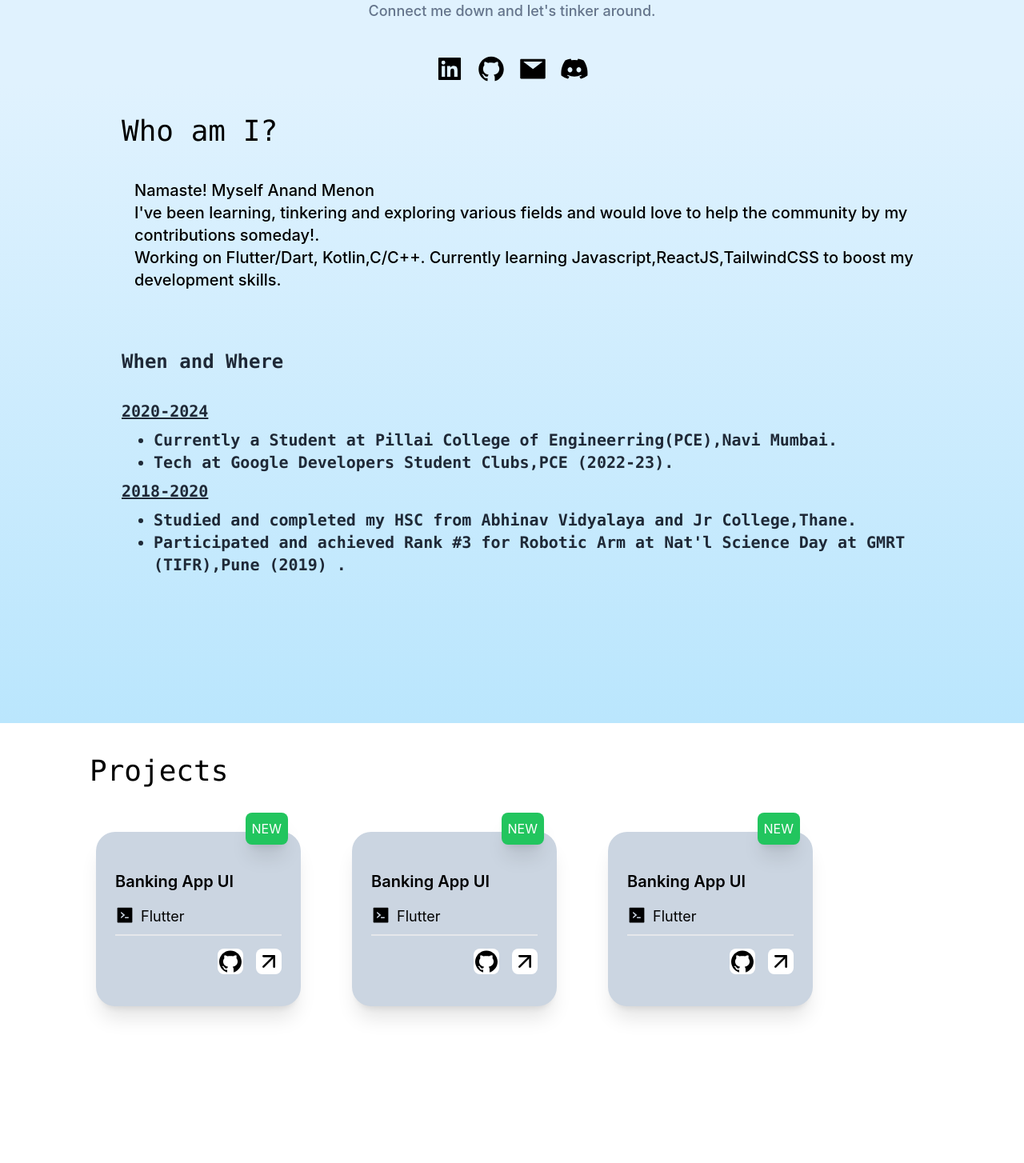
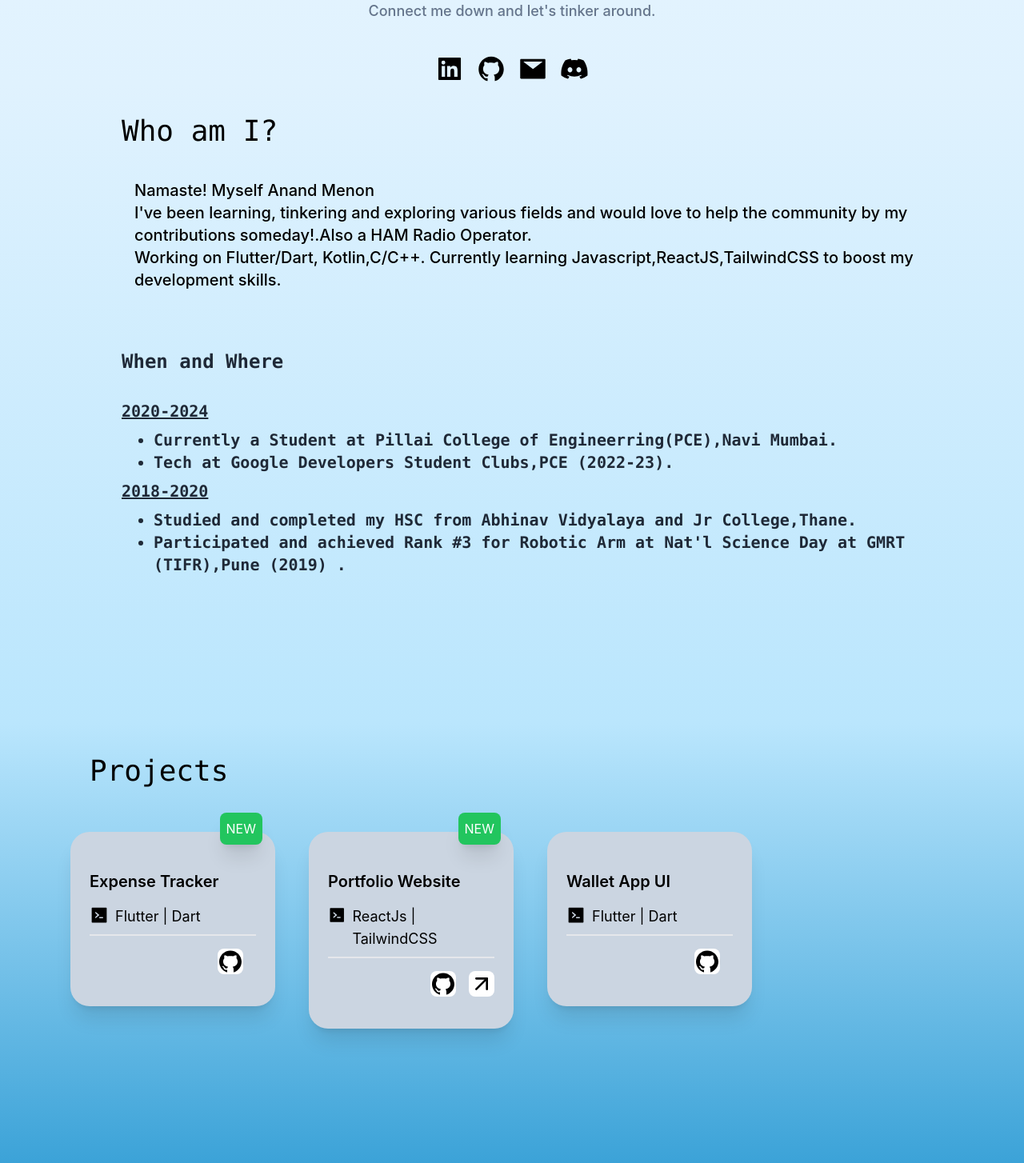
Before and after one commit to anandsm08/reactportfolio, a Next.js app: page / in a window 1280 px wide. Shown: the part 716-2170 px from the top of the page at 80% size. Before the commit the page ends 1990 px from the top, so only its background shows below. Built offline with nearby package versions, Linux system fonts and the light colour scheme.

Commit message:
commit 3.0:Final Commit

```diff
--- a/package.json
+++ b/package.json
@@ -11,6 +11,7 @@
   "dependencies": {
     "next": "12.3.1",
     "react": "18.2.0",
+    "react-anchor-link-smooth-scroll": "^1.0.12",
     "react-dom": "18.2.0",
     "react-icons": "^4.6.0"
   },
--- a/pages/index.js
+++ b/pages/index.js
@@ -1,201 +1,236 @@
 import Head from "next/head";
 
+import AnchorLink from "react-anchor-link-smooth-scroll";
 import { BsMoonStarsFill } from "react-icons/bs";
-import { AiFillBehanceCircle, AiFillGithub, AiFillLinkedin, AiFillMail,AiFillCode } from "react-icons/ai";
+import {
+  AiFillBehanceCircle,
+  AiFillGithub,
+  AiFillLinkedin,
+  AiFillMail,
+  AiFillCode,
+} from "react-icons/ai";
 import { FaDiscord } from "react-icons/fa";
 import { FiArrowUpRight } from "react-icons/fi";
 
 import Image from "next/image";
 import hero from "../public/yoo.png";
 
+import { useState } from "react";
+
 export default function Home() {
+  const [darkMode, setDarkMode] = useState(false);
   return (
-    <div>
+    <div className={darkMode ? "dark" : ""}>
       <Head>
         <title>Anand&apos;s Portfolio</title>
         <meta name="description" content="Generated by create next app" />
         <link rel="icon" href="/icon_1.png" />
       </Head>
 
-      <main>
-        <section className="min-h-screen bg-sky-100 ">
-
-
-          <nav className="py-5 mb-10 flex justify-between  ">
+      <main className=" dark:bg-gradient-to-b from-dark1 to-dark6">
+        <section className="min-h-screen min-w-0 bg-gradient-to-b from-sky-50 to-sky-100 dark:bg-none ">
+          <nav className="py-5 mb-10 flex justify-between dark:text-dark4 ">
             <h1 className=" text-lg ml-20 font-akira ">AM</h1>
             <ul className="  flex  mr-5 items-center ">
-              <li className="ml-4   text-md "><a href="#">Work</a></li>
+              <li className="ml-4   text-md ">
+
+                <AnchorLink href="#projects" >Work</AnchorLink>
+              </li>
               <li className=" ml-4 text-md ">
                 <a href="#">Resume</a>
               </li>
 
               <li className="ml-4 mr-4">
-                <BsMoonStarsFill className=" " />
+                <BsMoonStarsFill className="cursor-pointer" onClick={()=> setDarkMode(!darkMode)} />
               </li>
             </ul>
           </nav>
 
-
-
           <div className=" relative mx-auto  mt-44 py-20 h-80 w-80 justify-center">
-              <Image src={hero} alt=""  className="bg-gradient-to-b from-teal-300  to-gray-100 rounded-full " layout="fill" objectFit="cover" />
+            <Image
+              src={hero}
+              alt=""
+              className="bg-gradient-to-b from-teal-300  to-gray-100 rounded-full "
+              layout="fill"
+              objectFit="cover"
+            />
           </div>
           <div className=" pt-10 py-10 px-20 text-center ">
+            <h2 className="font-bold text-4xl font-mono text-teal-600 mt-10 dark:text-teal-300">
+              Anand Menon
+            </h2>
+            <h3 className="font-semibold text-2xl dark:text-light ">
+              {" "}
+              Learning Enthusiast | Budding Flutter Developer{" "}
+            </h3>
 
-                <h2 className="font-bold text-4xl font-mono text-teal-600 mt-10 ">Anand Menon</h2>
-                <h3 className="font-semibold text-2xl  "> Learning Enthusiast | Budding Flutter Developer  </h3>
-
-
-                <p className= " font-medium text-lg text-slate-500"> Connect me down and let&apos;s tinker around. </p>
+            <p className=" font-medium text-lg text-slate-500 dark:text-dark4">
+              {" "}
+              Connect me down and let&apos;s tinker around.{" "}
+            </p>
           </div>
 
-            <div className=" flex  justify-center ml-10 mr-10  gap-4 text-4xl  ">
-              <a href="https://linkedin.com/in/anandsm08"><AiFillLinkedin /></a>
-              <a href="https://github.com/anandsm08"><AiFillGithub /></a>
-              <a href="mailto:codinand@gmail.com"><AiFillMail /></a>
-              <a href="https://discordapp.com/users/264769172104413196"><FaDiscord /></a>
+          <div className=" flex  justify-center ml-10 mr-10  gap-4 text-4xl dark:text-zinc-300 ">
+            <a href="https://linkedin.com/in/anandsm08">
+              <AiFillLinkedin />
+            </a>
+            <a href="https://github.com/anandsm08">
+              <AiFillGithub />
+            </a>
+            <a href="mailto:codinand@gmail.com">
+              <AiFillMail />
+            </a>
+            <a href="https://discordapp.com/users/264769172104413196">
+              <FaDiscord />
+            </a>
           </div>
-
-
         </section>
 
-
-        <section class="about-me" className=" min-h-screen items-center justify-between bg-gradient-to-b from-sky-100 to-sky-200">
+        <section class="about-me"className="min-h-screen bg-gradient-to-b from-sky-100 to-sky-200 dark:bg-none">
           <div className="">
             <div className="flex justify-between">
-              <div className="mx-10 justify-center ">
-                <h2 className="text-4xl font-mono py-10 px-28">Who am I?</h2>
-                <p className="text-xl font-medium  px-32">Namaste! Myself Anand Menon </p>
-                <p className="text-xl font-medium ml-32">I&apos;ve been learning, tinkering  and exploring various fields and would love to help the community by my contributions someday!. </p>
-                <p className="text-xl font-medium ml-32">Working on Flutter/Dart, Kotlin,C/C++. Currently learning Javascript,ReactJS,TailwindCSS to boost my development skills. </p>
+              <div className="mx-10 justify-center dark:text-dark4">
+                <h2 className="text-4xl font-mono py-10 px-28 dark:text-light">Who am I?</h2>
+                <p className="text-xl font-medium  px-32">
+                  Namaste! Myself Anand Menon{" "}
+                </p>
+                <p className="text-xl font-medium ml-32">
+                  I&apos;ve been learning, tinkering and exploring various
+                  fields and would love to help the community by my
+                  contributions someday!.Also a HAM Radio Operator.{" "}
+                  </p>
+                <p className="text-xl font-medium ml-32">
+                  Working on Flutter/Dart, Kotlin,C/C++. Currently learning
+                  Javascript,ReactJS,TailwindCSS to boost my development skills.{" "}
 
+                </p>
               </div>
             </div>
-            <div className=" font-mono py-10 px-28 ml-10 text-gray-800 font-semibold">
-              <h2 className="text-2xl py-8">When and Where</h2>
-              <h3 className="text-xl underline ">2020-2024</h3>
-              <ul className="text-xl ml-10 py-2 list-disc" >
-                <li>Currently a Student at <a href="https://www.pce.ac.in" rel="noreferer"><strong>Pillai College of Engineerring(PCE),Navi Mumbai.</strong></a></li>
-                <li>Tech at Google Developers Student Clubs,PCE (2022-23).         </li>
-
+            <div className=" font-mono py-10 px-28 ml-10 text-gray-800 font-semibold ">
+              <h2 className="text-2xl py-8 dark:text-light">When and Where</h2>
+              <h3 className="text-xl underline dark:text-emerald-200 ">2020-2024</h3>
+              <ul className="text-xl ml-10 py-2 list-disc dark:text-dark4">
+                <li>
+                  Currently a Student at{" "}
+                  <a href="https://www.pce.ac.in" rel="noreferer">
+                    <strong>
+                      Pillai College of Engineerring(PCE),Navi Mumbai.
+                    </strong>
+                  </a>
+                </li>
+                <li>Tech at Google Developers Student Clubs,PCE (2022-23). </li>
               </ul>
-              <h3 className="text-xl underline ">2018-2020</h3>
-              <ul className="text-xl ml-10 py-2 list-disc" >
-                <li>Studied and completed my HSC from <a href="https://www.abhinav.ac.in" rel="noreferer"><strong>Abhinav Vidyalaya and Jr College,Thane.</strong></a></li>
-                <li>Participated and achieved Rank #3 for Robotic Arm at Nat&apos;l Science Day at GMRT (TIFR),Pune (2019) .        </li>
-
+              <h3 className="text-xl underline dark:text-emerald-200">2018-2020</h3>
+              <ul className="text-xl ml-10 py-2 list-disc dark:text-dark4">
+                <li>
+                  Studied and completed my HSC from{" "}
+                  <a href="https://www.abhinav.ac.in" rel="noreferer">
+                    <strong>Abhinav Vidyalaya and Jr College,Thane.</strong>
+                  </a>
+                </li>
+                <li>
+                  Participated and achieved Rank #3 for Robotic Arm at
+                  Nat&apos;l Science Day at GMRT (TIFR),Pune (2019) .{" "}
+                </li>
               </ul>
             </div>
           </div>
         </section>
 
-        <section className="min-h-screen bg-gradient-to-b from-sky-200 to-sky-600" class="projects">
+        <section
+          className="min-h-screen bg-gradient-to-b from-sky-200 to-sky-600 dark:bg-none"
+          id="projects"
+        >
           <div clasName="mx-10 justify-center">
-          <h2 className="text-4xl font-mono py-10 px-28">Projects</h2>
+            <h2 className="text-4xl font-mono py-10 px-28 dark:text-light">Projects</h2>
           </div>
-          <div className="flex  px-20 justify-start sm:flex">
-            <div className="rounded-lg h-70 w-60 mx-10 ">
-            <div class="relative  py-6 px-6 rounded-3xl w-64 my-4 shadow-xl  backdrop-blur-lg bg-slate-300">
-            <div class=" text-white flex items-center absolute rounded-lg py-2 px-2 shadow-xl bg-green-500 right-4 -top-6">
+          <div className="grid xl:grid-cols-4 md:grid-cols-4 sm:grid-cols-1 gap-2 px-12">
+            <div className="rounded-lg h-70 w-60 mx-10 dark:text-light">
+              <div class="relative  py-6 px-6 rounded-3xl w-64 my-4 shadow-xl  backdrop-blur-lg bg-slate-300 dark:bg-dark5">
+                <div class=" text-white flex items-center absolute rounded-lg py-2 px-2 shadow-xl bg-green-500 right-4 -top-6 dark:bg-teal-600">
                   <p>NEW</p>
                 </div>
                 <div class="mt-6">
-                <p class="text-xl font-semibold my-2">Banking App UI</p>
+                  <p class="text-xl font-semibold my-2">Expense Tracker</p>
                   <div class="flex space-x-2 text-black text-sm py-2">
-                  <AiFillCode className="h-6 w-6"></AiFillCode>
-                     <p className="text-lg">Flutter</p>
+                    <AiFillCode className="h-6 w-6 dark:text-white"></AiFillCode>
+                    <p className="text-lg dark:text-white">Flutter | Dart</p>
                   </div>
 
                   <div class="border-t-2 "></div>
 
                   <div class="flex justify-end py-2 ">
                     <div class="my-2">
-                        <div class="flex space-x-2 align-middle rounded-lg bg-white mr-4">
-                            <AiFillGithub className="h-8 w-8"></AiFillGithub>
+                      <div class="flex space-x-2 align-middle rounded-lg bg-white mr-4 dark:text-black">
+                      <a href="https://github.com/anandsm08/ExpenseTracker_Expensa"> <AiFillGithub className="h-8 w-8"></AiFillGithub></a>
                       </div>
                     </div>
                     <div class="my-2 rounded-lg bg-white">
-                        <FiArrowUpRight className="h-8 w-8"></FiArrowUpRight>
+                      {/* <FiArrowUpRight className="h-8 w-8"></FiArrowUpRight> */}
                     </div>
                   </div>
                 </div>
               </div>
             </div>
 
-           <div className="rounded-lg h-70 w-60 mx-10 ">
-            <div class="relative  py-6 px-6 rounded-3xl w-64 my-4 shadow-xl  backdrop-blur-lg bg-slate-300">
-            <div class=" text-white flex items-center absolute rounded-lg py-2 px-2 shadow-xl bg-green-500 right-4 -top-6">
+            <div className="rounded-lg h-70 w-60 mx-10 dark:text-light">
+              <div class="relative  py-6 px-6 rounded-3xl w-64 my-4 shadow-xl  backdrop-blur-lg bg-slate-300 dark:bg-dark5">
+                <div class=" text-white flex items-center absolute rounded-lg py-2 px-2 shadow-xl bg-green-500 right-4 -top-6 dark:bg-teal-600">
                   <p>NEW</p>
                 </div>
                 <div class="mt-6">
-                <p class="text-xl font-semibold my-2">Banking App UI</p>
+                  <p class="text-xl font-semibold my-2">Portfolio Website</p>
                   <div class="flex space-x-2 text-black text-sm py-2">
-                  <AiFillCode className="h-6 w-6"></AiFillCode>
-                     <p className="text-lg">Flutter</p>
+                    <AiFillCode className="h-6 w-6 dark:text-white"></AiFillCode>
+                    <p className="text-lg dark:text-white">ReactJs | TailwindCSS</p>
                   </div>
 
                   <div class="border-t-2 "></div>
 
                   <div class="flex justify-end py-2 ">
                     <div class="my-2">
-                        <div class="flex space-x-2 align-middle rounded-lg bg-white mr-4">
-                            <AiFillGithub className="h-8 w-8"></AiFillGithub>
+                      <div class="flex space-x-2 align-middle rounded-lg bg-white mr-4 dark:text-black">
+                      <a href="https://github.com/anandsm08/ExpenseTracker_Expensa"> <AiFillGithub className="h-8 w-8"></AiFillGithub></a>
                       </div>
                     </div>
-                     <div class="my-2 rounded-lg bg-white">
-                        <FiArrowUpRight className="h-8 w-8"></FiArrowUpRight>
+                    <div class="my-2 rounded-lg bg-white dark:text-black">
+                     <a href="#"> <FiArrowUpRight className="h-8 w-8"></FiArrowUpRight></a>
                     </div>
                   </div>
                 </div>
               </div>
             </div>
 
-           <div className="rounded-lg h-70 w-60 mx-10 ">
-            <div class="relative  py-6 px-6 rounded-3xl w-64 my-4 shadow-xl  backdrop-blur-lg bg-slate-300">
-            <div class=" text-white flex items-center absolute rounded-lg py-2 px-2 shadow-xl bg-green-500 right-4 -top-6">
+            <div className="rounded-lg h-70 w-60 mx-10 dark:text-light">
+              <div class="relative  py-6 px-6 rounded-3xl w-64 my-4 shadow-xl  backdrop-blur-lg bg-slate-300 dark:bg-dark5">
+                {/* <div class=" text-white flex items-center absolute rounded-lg py-2 px-2 shadow-xl bg-green-500 right-4 -top-6 dark:bg-teal-600">
                   <p>NEW</p>
-            </div>
+                </div> */}
                 <div class="mt-6">
-                <p class="text-xl font-semibold my-2">Banking App UI</p>
+                  <p class="text-xl font-semibold my-2">Wallet App UI</p>
                   <div class="flex space-x-2 text-black text-sm py-2">
-                  <AiFillCode className="h-6 w-6"></AiFillCode>
-                     <p className="text-lg">Flutter</p>
+                    <AiFillCode className="h-6 w-6 dark:text-white"></AiFillCode>
+                    <p className="text-lg dark:text-white">Flutter | Dart</p>
                   </div>
 
                   <div class="border-t-2 "></div>
 
                   <div class="flex justify-end py-2 ">
                     <div class="my-2">
-                        <div class="flex space-x-2 align-middle rounded-lg bg-white mr-4">
-                            <AiFillGithub className="h-8 w-8"></AiFillGithub>
+                      <div class="flex space-x-2 align-middle rounded-lg bg-white mr-4 dark:text-black">
+                      <a href="https://github.com/anandsm08/ExpenseTracker_Expensa"> <AiFillGithub className="h-8 w-8"></AiFillGithub></a>
                       </div>
                     </div>
                     <div class="my-2 rounded-lg bg-white">
-                        <FiArrowUpRight className="h-8 w-8"></FiArrowUpRight>
+                      {/* <FiArrowUpRight className="h-8 w-8"></FiArrowUpRight> */}
                     </div>
                   </div>
                 </div>
               </div>
             </div>
 
-
           </div>
-
-
-
-
-
-
-
-
-
-
-
-
-
         </section>
-
-
       </main>
     </div>
   );
```
Also changed, not shown: tailwind.config.js (+12 -1 lines), 1 other file (tests, documents, lock files or other folders). Lines whose indentation alone changed are shown as unchanged.
